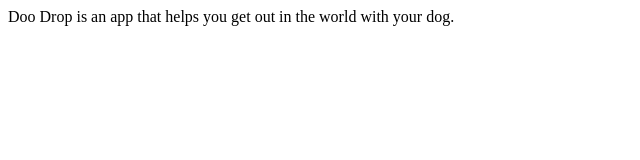
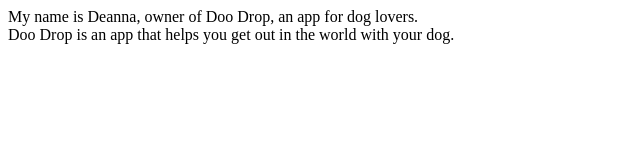
Before and after one commit to Deanna2000/deanna2000.github.io, a plain HTML site: page index.html in a window 1280 px wide. Shown: the whole page, without its empty margins (0-640 px from the left). Drawn offline with Linux system fonts and the light colour scheme.

Commit message:
editing css styles

```diff
--- a/index.html
+++ b/index.html
@@ -3,7 +3,7 @@
         <title>My site!</title>
     </head>
     <body>
-        <article id="intro" class="article>
+        <article id="intro" class="article">
             My name is Deanna, owner of Doo Drop, an app for dog lovers.
         </article>
         <article id="history" class="article">
--- a/styles.css
+++ b/styles.css
@@ -3,5 +3,5 @@
     color: goldenrod;
 }
 #intro {
-    font-size: 14px;
+    font-size: 1.5em;
 }
```
